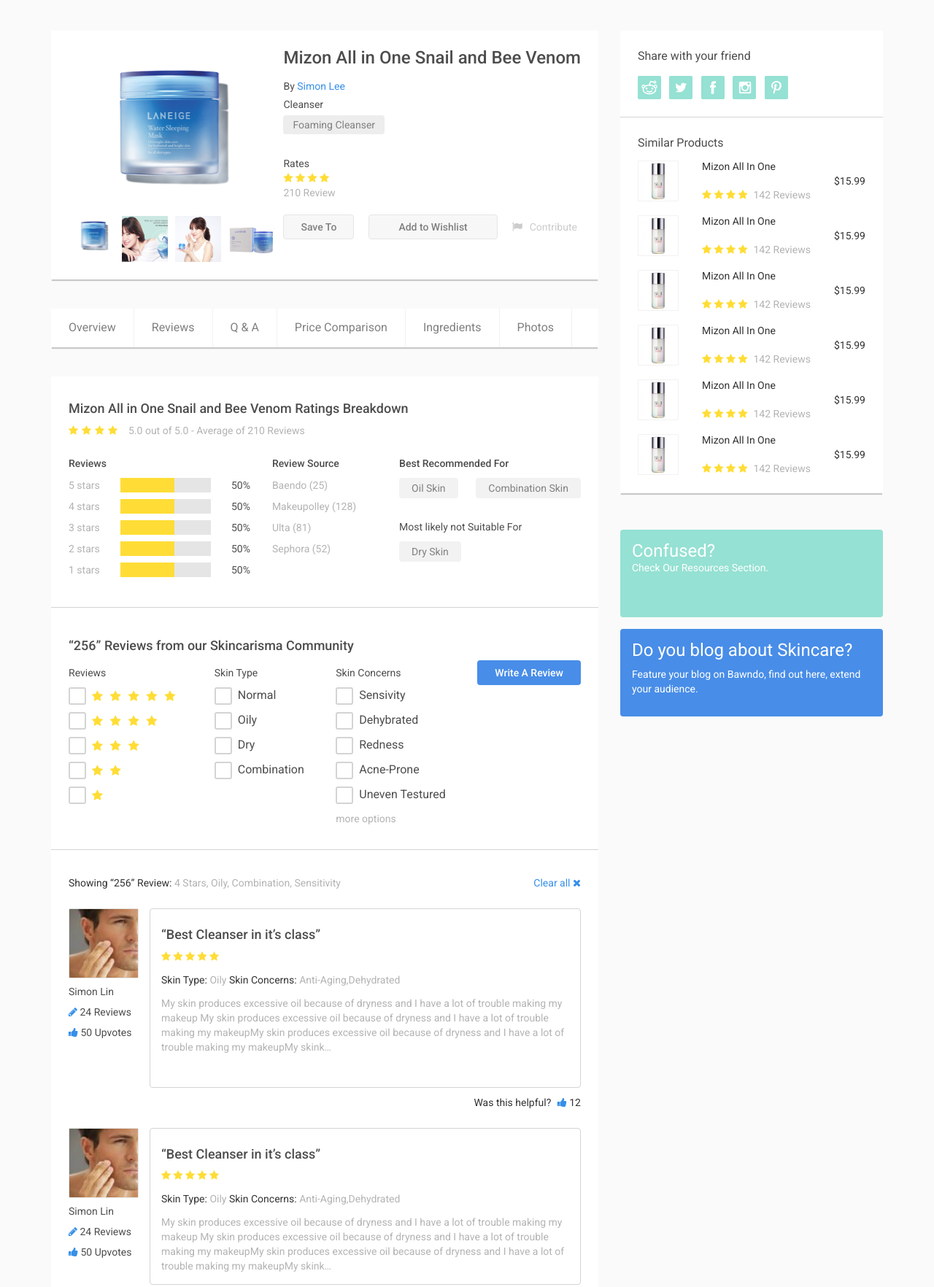
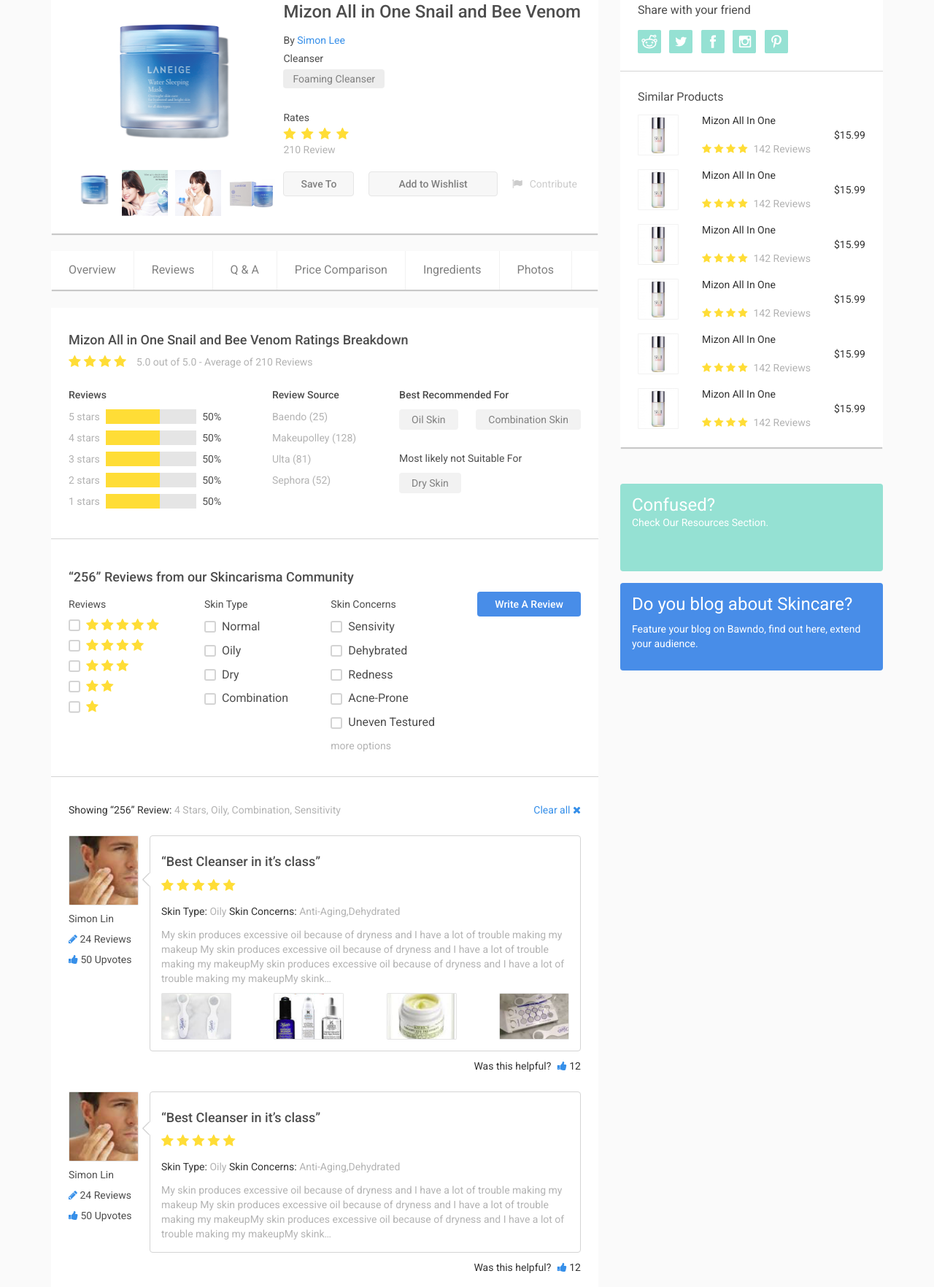
Before and after one commit to zverexe/carisma, a plain HTML site: page product-page.html in a window 1280 px wide. Shown: the part 227-1991 px from the top of the page at 73% size. Drawn offline with nearby package versions, Linux system fonts and the light colour scheme; some packages are replaced by stand-ins of ours; a script that the page names is missing.

Commit message:
fixed stars, gap between header-navigation, added comment triangle

```diff
--- a/css/breadcrump.css
+++ b/css/breadcrump.css
@@ -1,12 +1,10 @@
 .breadcrumb {
-  margin-top: 40px;
+  margin-top: 21px;
   padding-left: 0;
-  margin-bottom: 50px;
+  margin-bottom: 16px;
   background-color: inherit; }
   .breadcrumb a {
     color: #368FE9; }
-  .breadcrumb a, .breadcrumb .active {
-    font-size: 18px; }
   .breadcrumb .active {
     color: #4D4D4D; }
 
--- a/css/customer-reviews.css
+++ b/css/customer-reviews.css
@@ -45,13 +45,31 @@
     border: 1px solid #D4D4D4;
     padding: 15px;
     -webkit-border-radius: 4px;
-            border-radius: 4px; }
+            border-radius: 4px;
+    position: relative; }
+    .customer-reviews-section .review-body:after, .customer-reviews-section .review-body:before {
+      content: "\f0d9";
+      font-family: fontAwesome;
+      width: 60px;
+      height: 60px;
+      font-size: 32px;
+      color: #D4D4D4;
+      position: absolute;
+      top: 13%;
+      left: -12px;
+      /* Projects the arrow tot he direction that we want */ }
+    .customer-reviews-section .review-body:after {
+      left: -10px;
+      /* Helps create the border of the arrow */
+      color: #fff;
+      /* Same Background as the parent */ }
     .customer-reviews-section .review-body p {
       color: #B3B3B3; }
     .customer-reviews-section .review-body h4 {
       color: #4D4D4D; }
     .customer-reviews-section .review-body .review-mark {
-      color: #FFDD36; }
+      color: #FFDD36;
+      font-size: 18px; }
     .customer-reviews-section .review-body .review-product-img {
       display: -webkit-box;
       display: -webkit-flex;
--- a/css/navbar.css
+++ b/css/navbar.css
@@ -27,7 +27,7 @@
       margin-left: 0; }
   .nav-bar .menu a {
     font-family: 'Roboto', sans-serif;
-    font-size: 18px;
+    font-size: 15px;
     color: #4D4D4D;
     cursor: pointer;
     text-decoration: none !important; }
--- a/css/product-info.css
+++ b/css/product-info.css
@@ -32,8 +32,12 @@
   .product-info .product-rating {
     margin-top: 30px;
     margin-bottom: 20px; }
+    .product-info .product-rating .product-rating__mark {
+      margin-top: 4px; }
     .product-info .product-rating .fa-star {
-      color: #FFDD36; }
+      color: #FFDD36;
+      font-size: 18px;
+      padding-right: 4px; }
   .product-info .product-reviews-qty {
     color: #B3B3B3; }
   .product-info .product-controls {
--- a/css/product-page-reviews.css
+++ b/css/product-page-reviews.css
@@ -2,8 +2,8 @@
   -webkit-box-shadow: 0 0px 0px 0 rgba(0, 0, 0, 0.14), 0 0px 0px 0 rgba(0, 0, 0, 0.12), 0 3px 1px -1px rgba(0, 0, 0, 0.2);
           box-shadow: 0 0px 0px 0 rgba(0, 0, 0, 0.14), 0 0px 0px 0 rgba(0, 0, 0, 0.12), 0 3px 1px -1px rgba(0, 0, 0, 0.2);
   background-color: #fff;
-  margin-top: 40px;
-  margin-bottom: 40px; }
+  margin-top: 24px;
+  margin-bottom: 25px; }
   .product-page-nav .col-sm-12 {
     padding: 0; }
 
@@ -70,8 +70,9 @@
         margin-left: 10px;
         color: #B3B3B3; }
       .product-reviews-section .product-rating-mark .total-rating i {
-        padding-right: 5px;
-        color: #FFDD36; }
+        padding-right: 4px;
+        color: #FFDD36;
+        font-size: 18px; }
   .product-reviews-section .review-item {
     width: 100%;
     padding: 25px 0 32px 0; }
@@ -82,11 +83,9 @@
       display: -webkit-box;
       display: -webkit-flex;
       display: -ms-flexbox;
-      display: flex;
-      -webkit-box-pack: justify;
-      -webkit-justify-content: space-between;
-          -ms-flex-pack: justify;
-              justify-content: space-between; }
+      display: flex; }
+    .product-reviews-section .review-item .progress {
+      margin: 0 8px; }
   .product-reviews-section .review-item-title {
     margin-bottom: 10px;
     color: #4D4D4D; }
@@ -157,19 +156,19 @@
               border-radius: 3px;
       content: '';
       display: block;
-      height: 24px;
+      height: 16px;
       -webkit-transition: 240ms;
       transition: 240ms;
-      width: 24px; }
+      width: 16px; }
     .product-reviews-section .product-add-review .reviews-options-item input[type="checkbox"]:checked:before, .product-reviews-section .product-add-review .reviews-options-item .checkbox-inline input[type="checkbox"]:checked:before {
       -webkit-transform: rotate(45deg);
       -ms-transform: rotate(45deg);
           transform: rotate(45deg);
       position: absolute;
-      left: 8px;
-      top: 4px;
+      left: 6px;
+      top: 1px;
       display: table;
-      width: 6px;
+      width: 5px;
       height: 12px;
       border: 2px solid #fff;
       border-top: 0;
@@ -182,9 +181,9 @@
       background-color: #D4D4D4;
       border-color: transparent; }
     .product-reviews-section .product-add-review .reviews-options-item .fa-star {
-      margin-right: 10px;
+      margin-right: 4px;
       color: #FFDD36;
-      font-size: 16px; }
+      font-size: 18px; }
   .product-reviews-section .add-review-btn {
     font-weight: 600;
     padding-right: 23px;
--- a/css/style.css
+++ b/css/style.css
@@ -268,7 +268,7 @@
       margin-left: 0; }
   .nav-bar .menu a {
     font-family: 'Roboto', sans-serif;
-    font-size: 18px;
+    font-size: 15px;
     color: #4D4D4D;
     cursor: pointer;
     text-decoration: none !important; }
@@ -584,14 +584,12 @@
     color: #4D4D4D; }
 
 .breadcrumb {
-  margin-top: 40px;
+  margin-top: 21px;
   padding-left: 0;
-  margin-bottom: 50px;
+  margin-bottom: 16px;
   background-color: inherit; }
   .breadcrumb a {
     color: #368FE9; }
-  .breadcrumb a, .breadcrumb .active {
-    font-size: 18px; }
   .breadcrumb .active {
     color: #4D4D4D; }
 
@@ -634,8 +632,12 @@
   .product-info .product-rating {
     margin-top: 30px;
     margin-bottom: 20px; }
+    .product-info .product-rating .product-rating__mark {
+      margin-top: 4px; }
     .product-info .product-rating .fa-star {
-      color: #FFDD36; }
+      color: #FFDD36;
+      font-size: 18px;
+      padding-right: 4px; }
   .product-info .product-reviews-qty {
     color: #B3B3B3; }
   .product-info .product-controls {
@@ -731,8 +733,8 @@
   -webkit-box-shadow: 0 0px 0px 0 rgba(0, 0, 0, 0.14), 0 0px 0px 0 rgba(0, 0, 0, 0.12), 0 3px 1px -1px rgba(0, 0, 0, 0.2);
           box-shadow: 0 0px 0px 0 rgba(0, 0, 0, 0.14), 0 0px 0px 0 rgba(0, 0, 0, 0.12), 0 3px 1px -1px rgba(0, 0, 0, 0.2);
   background-color: #fff;
-  margin-top: 40px;
-  margin-bottom: 40px; }
+  margin-top: 24px;
+  margin-bottom: 25px; }
   .product-page-nav .col-sm-12 {
     padding: 0; }
 
@@ -799,8 +801,9 @@
         margin-left: 10px;
         color: #B3B3B3; }
       .product-reviews-section .product-rating-mark .total-rating i {
-        padding-right: 5px;
-        color: #FFDD36; }
+        padding-right: 4px;
+        color: #FFDD36;
+        font-size: 18px; }
   .product-reviews-section .review-item {
     width: 100%;
     padding: 25px 0 32px 0; }
@@ -811,11 +814,9 @@
       display: -webkit-box;
       display: -webkit-flex;
       display: -ms-flexbox;
-      display: flex;
-      -webkit-box-pack: justify;
-      -webkit-justify-content: space-between;
-          -ms-flex-pack: justify;
-              justify-content: space-between; }
+      display: flex; }
+    .product-reviews-section .review-item .progress {
+      margin: 0 8px; }
   .product-reviews-section .review-item-title {
     margin-bottom: 10px;
     color: #4D4D4D; }
@@ -886,19 +887,19 @@
               border-radius: 3px;
       content: '';
       display: block;
-      height: 24px;
+      height: 16px;
       -webkit-transition: 240ms;
       transition: 240ms;
-      width: 24px; }
+      width: 16px; }
     .product-reviews-section .product-add-review .reviews-options-item input[type="checkbox"]:checked:before, .product-reviews-section .product-add-review .reviews-options-item .checkbox-inline input[type="checkbox"]:checked:before {
       -webkit-transform: rotate(45deg);
       -ms-transform: rotate(45deg);
           transform: rotate(45deg);
       position: absolute;
-      left: 8px;
-      top: 4px;
+      left: 6px;
+      top: 1px;
       display: table;
-      width: 6px;
+      width: 5px;
       height: 12px;
       border: 2px solid #fff;
       border-top: 0;
@@ -911,9 +912,9 @@
       background-color: #D4D4D4;
       border-color: transparent; }
     .product-reviews-section .product-add-review .reviews-options-item .fa-star {
-      margin-right: 10px;
+      margin-right: 4px;
       color: #FFDD36;
-      font-size: 16px; }
+      font-size: 18px; }
   .product-reviews-section .add-review-btn {
     font-weight: 600;
     padding-right: 23px;
@@ -969,13 +970,31 @@
     border: 1px solid #D4D4D4;
     padding: 15px;
     -webkit-border-radius: 4px;
-            border-radius: 4px; }
+            border-radius: 4px;
+    position: relative; }
+    .customer-reviews-section .review-body:after, .customer-reviews-section .review-body:before {
+      content: "\f0d9";
+      font-family: fontAwesome;
+      width: 60px;
+      height: 60px;
+      font-size: 32px;
+      color: #D4D4D4;
+      position: absolute;
+      top: 13%;
+      left: -12px;
+      /* Projects the arrow tot he direction that we want */ }
+    .customer-reviews-section .review-body:after {
+      left: -10px;
+      /* Helps create the border of the arrow */
+      color: #fff;
+      /* Same Background as the parent */ }
     .customer-reviews-section .review-body p {
       color: #B3B3B3; }
     .customer-reviews-section .review-body h4 {
       color: #4D4D4D; }
     .customer-reviews-section .review-body .review-mark {
-      color: #FFDD36; }
+      color: #FFDD36;
+      font-size: 18px; }
     .customer-reviews-section .review-body .review-product-img {
       display: -webkit-box;
       display: -webkit-flex;
```
Also changed, not shown: product-page.html (+1 -0 lines), img/image-26.png (added), img/image-27.png (added), img/image-28.png (added), img/image-29.png (added).
